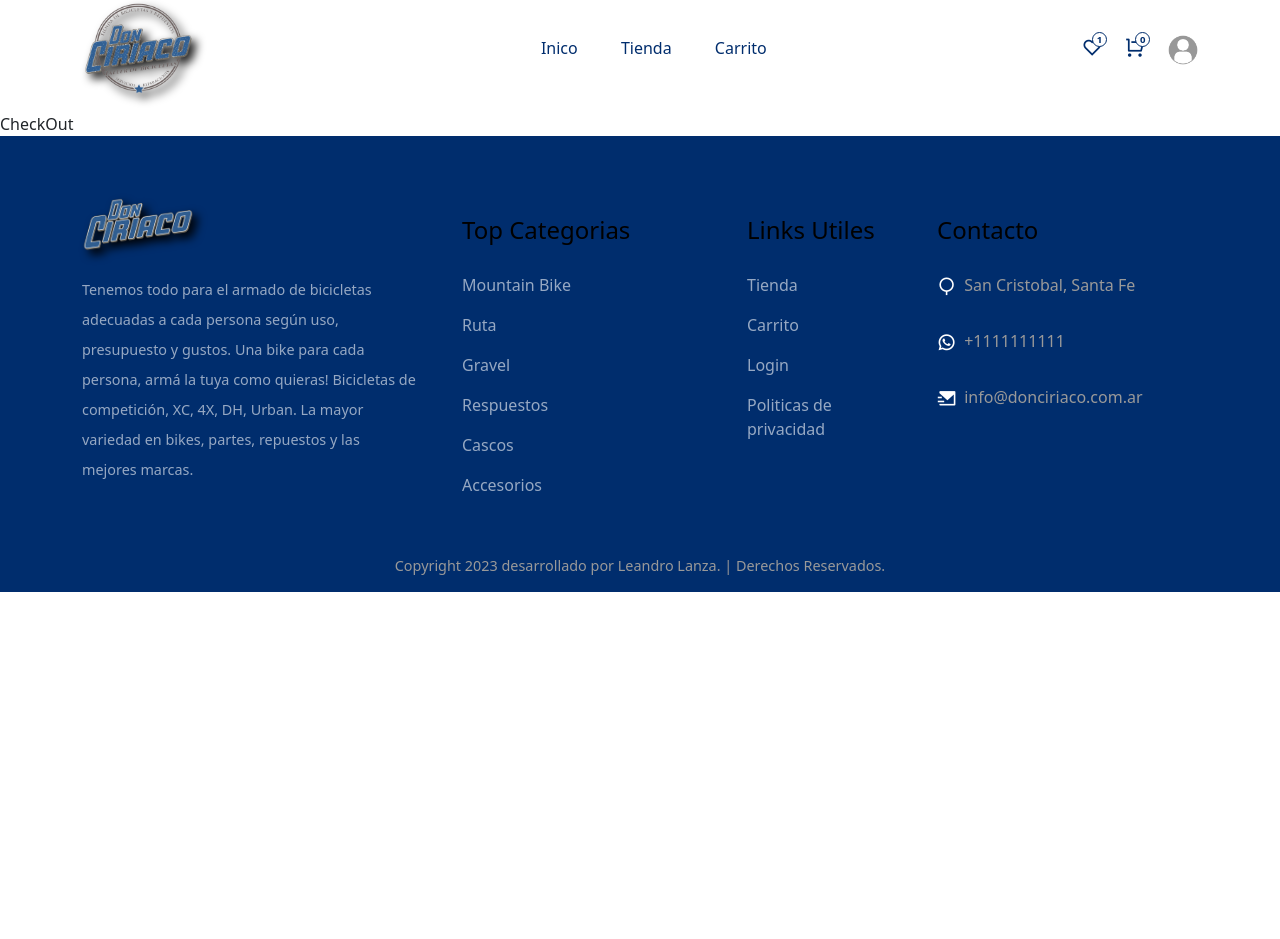
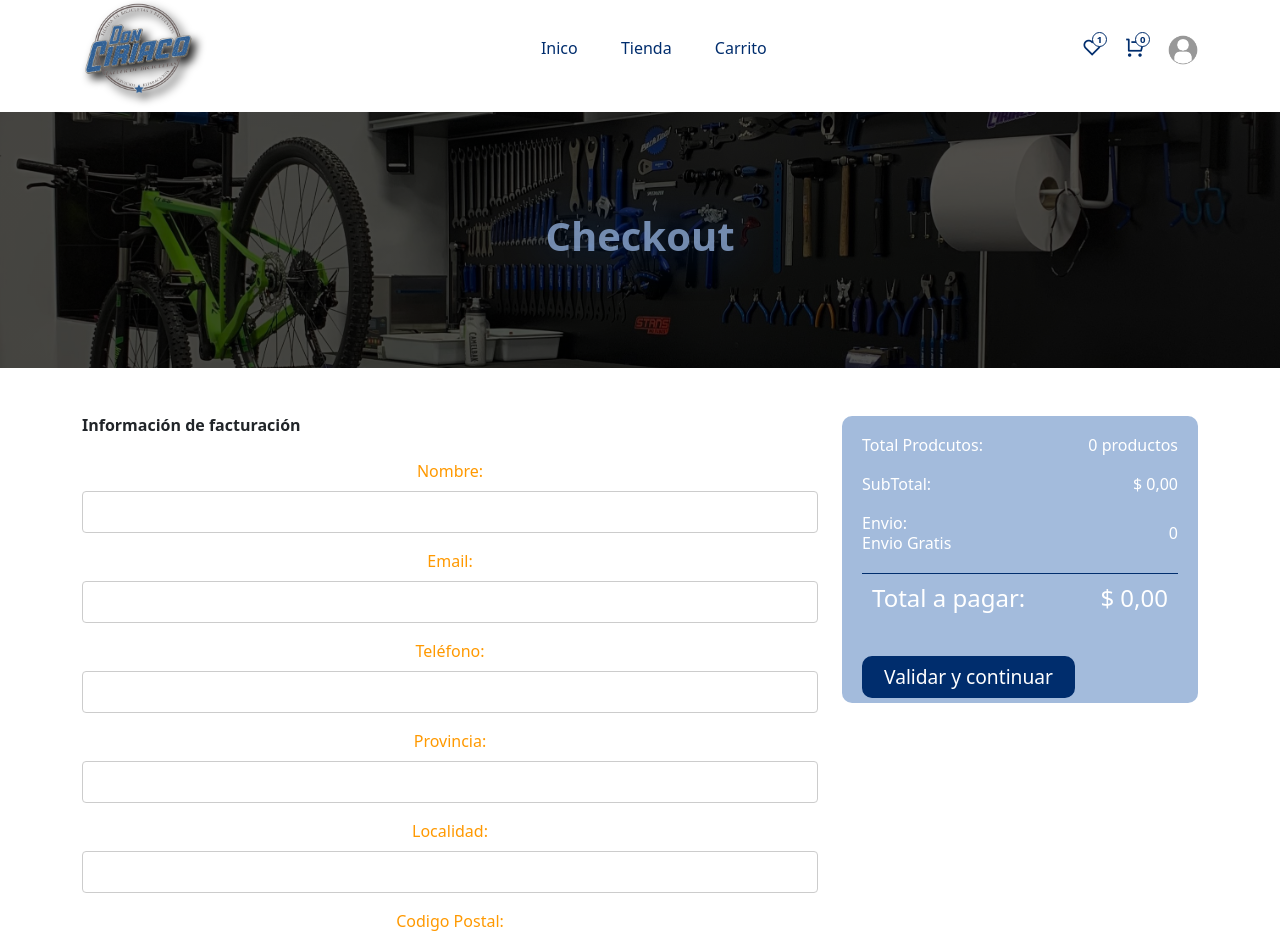
Before and after one commit to lealanza/donciriacoreact, a React (Create React App) app: page /checkOut in a window 1280 px wide. Shown: the top 939 px of the page. Before the commit the page ends 800 px from the top, so only its background shows below. Built offline with nearby package versions, Linux system fonts and the light colour scheme.

Commit message:
funciona a medias

```diff
--- a/src/components/Ui/ProdcutCard.jsx
+++ b/src/components/Ui/ProdcutCard.jsx
@@ -1,4 +1,4 @@
-import React, { useState } from 'react'
+import React, { useState} from 'react'
 import '../../styles/product-card.css'
 import { Col } from 'reactstrap'
 import { motion } from 'framer-motion'
@@ -10,26 +10,31 @@ import { toast } from 'react-toastify';
 
 const ProductCard = ({ item }) => {
     const dispatch = useDispatch()
-    const [stockProducts, setStockProducts] = useState(item.stock);
+    const [stockProducts, setStockProducts] = useState(item.stock)
 
     const addToCart = () => {
+        if (stockProducts === 0) {
+          toast.error('No hay más productos');
+          return;
+        }
+
         dispatch(
           cartActions.addItem({
             id: item.id,
             productName: item.productName,
             price: item.price,
             imgUrl: item.imgUrl,
-                stock: stockProducts
+            stock: item.stockProducts - 1,
           }),
-            toast.success('Producto agregado')
-        )
+        );
 
         setStockProducts(stockProducts - 1);
-        if (stockProducts === 0) {
-            toast.error('No hay stock')
-        }
-
-    }
+        toast.success('Producto agregado');
+      };
+      const formattedTotal = item.price.toLocaleString('es-AR', {
+        style: 'currency',
+        currency: 'ARS',
+      });
 
     return (
         <Col lg='3' md='4' className='mb-2'>
@@ -44,9 +49,9 @@ const ProductCard = ({ item }) => {
                 <div className="product__card-bottom d-flex align-item-center justify-content-between p-2">
                     <div className='price__details'>
 
-                        <span className='price'>
-                            Precio: ${item.price}
-                        </span>
+                        <p className='price'>
+                            Precio: <span>{formattedTotal}</span>
+                        </p>
 
                     </div>
                     {stockProducts > 0 && item.id ?
--- a/src/pages/Cart.jsx
+++ b/src/pages/Cart.jsx
@@ -13,6 +13,10 @@ const Cart = () => {
 
   const cartItems = useSelector((state) => state.cart.cartItems)
   const totalAmount = useSelector ((state)=> state.cart.totalAmount)
+  const formattedTotal = totalAmount.toLocaleString('es-AR', {
+    style: 'currency',
+    currency: 'ARS',
+  });
   return (
     <Helmet title={"Cart"}>
       <CommonSection title={'Carrito de compras!!'} />
@@ -22,7 +26,7 @@ const Cart = () => {
             <Col lg='9'>
               {
                 cartItems.length === 0 ? (
-                  <h2 className='fs4 text-center'>No agrego ningun producto la carrito</h2>
+                  <h2 className='fs-4 text-center'>No agrego ningun producto la carrito</h2>
                 ) : (
                   <table className="table borderred">
                     <thead>
@@ -32,6 +36,8 @@ const Cart = () => {
                         <th>Precio</th>
                         <th>Cantidad</th>
                         <th>Borrar</th>
+                        <th>Borrar Todos</th>
+
                       </tr>
                     </thead>
                     <tbody>
@@ -47,7 +53,7 @@ const Cart = () => {
             </Col>
             <Col lg='3'>
               <div>
-                <h6 className='d-flex align-items-center justify-content-between'>Subtotal: <span className='fs-4 fw-bold'>${totalAmount}</span></h6>
+                <h6 className='d-flex align-items-center justify-content-between'>Subtotal: <span className='fs-4 fw-bold'>{formattedTotal}</span></h6>
 
                 <p className='fs-6 mt-2'>costos de envios podras calcular ....</p>
                 <div>
@@ -69,6 +75,9 @@ const Tr = ({item}) =>{
   const deleteProduct = () =>{
     dispatch(cartActions.deleteItem(item.id))
   }
+  const deleteProductOne = ()=>{
+    dispatch(cartActions.deleteItemOne(item.id))
+  }
   return(
       <tr>
         <td>
@@ -77,7 +86,8 @@ const Tr = ({item}) =>{
         <td>{item.productName}</td>
         <td>${item.price}</td>
         <td>{item.quantity}</td>
-        <td><motion.i whileTap={{ scale: 1.2 }} class="ri-delete-bin-line" onClick={deleteProduct}></motion.i></td>
+        <td><motion.i onClick={deleteProductOne} className='ri-delete-bin-4-fill delete__btn'></motion.i></td>
+        <td><motion.i whileTap={{ scale: 1.2 }} class="ri-delete-bin-6-fill" onClick={deleteProduct}></motion.i></td>
       </tr>
     )
 
--- a/src/pages/CheckOut.jsx
+++ b/src/pages/CheckOut.jsx
@@ -1,8 +1,178 @@
-import React from 'react'
+import React from 'react';
+import { useSelector } from 'react-redux';
+import { Container, Row, Col } from 'reactstrap';
+import {  useFormik } from 'formik';
+import Helmet from '../components/Helmet/Helmet';
+import CommonSection from '../components/Ui/CommonSection';
+import '../styles/checkout.css';
 
 const CheckOut = () => {
+  const total = useSelector((state) => state.cart.totalQuantity);
+  const totalAmount = useSelector((state) => state.cart.totalAmount);
+  const formattedTotal = totalAmount.toLocaleString('es-AR', {
+    style: 'currency',
+    currency: 'ARS',
+  });
+  const formik = useFormik({
+    initialValues: {
+      nombre: '',
+      email: '',
+      telefono: '',
+      provincia: '',
+      localidad: '',
+      codigoPostal: '',
+      direccion: '',
+    },
+    onSubmit: (values) => {
+           window.location.href = '/login';
+    },
+    validate: (values) => {
+      const errors = {};
+
+      if (!values.nombre) {
+        errors.nombre = 'El nombre es requerido';
+      }
+      if (!values.email) {
+        errors.email = 'El email es requerido';
+      }
+      if (!values.telefono) {
+        errors.telefono = 'El telefono es requerido';
+      }
+      if (!values.provincia) {
+        errors.provincia = 'La provincia es requerida';
+      }
+      if (!values.localidad) {
+        errors.localidad = 'La localidad es requerida';
+      }
+      if (!values.codigoPostal) {
+        errors.codigoPostal = 'El codigo postal es requerido';
+      }
+      if (!values.direccion) {
+        errors.direccion = 'La direccion es requerida';
+      }
+
+
+      return errors;
+    },
+  });
+
   return (
-    <div>CheckOut</div>
+    <>
+      <Helmet title={'Checkout'}>
+        <CommonSection title={'Checkout'} />
+        <Container>
+          <Row>
+            <Col lg='8'>
+              <h6 className='mb-4 mt-5 fw-bold'>Información de facturación</h6>
+                <form onSubmit={formik.handleSubmit} className='form__group'>
+                  <label htmlFor="nombre">Nombre:</label>
+                  <input
+                    id="nombre"
+                    name="nombre"
+                    type="text"
+                    onChange={formik.handleChange}
+                    onBlur={formik.handleBlur}
+                    value={formik.values.nombre}
+                    className={formik.touched.nombre && formik.errors.nombre ? 'has-error' : ''}
+                  />
+                  {formik.touched.nombre && formik.errors.nombre ? (
+                    <div>{formik.errors.nombre}</div>
+                  ) : null}
+
+                  <label htmlFor="email">Email:</label>
+                  <input
+                    id="email"
+                    name="email"
+                    type="email"
+                    onChange={formik.handleChange}
+                    onBlur={formik.handleBlur}
+                    value={formik.values.email}
+                    className={formik.touched.email && formik.errors.email ? 'has-error' : ''}
+                  />
+                  {formik.touched.email && formik.errors.email ? (
+                    <div>{formik.errors.email}</div>
+                  ) : null}
+
+                  <label htmlFor="telefono">Teléfono:</label>
+                  <input
+                    id="telefono"
+                    name="telefono"
+                    type="number"
+                    onChange={formik.handleChange}
+                    onBlur={formik.handleBlur}
+                    value={formik.values.telefono}
+                    className={formik.touched.telefono && formik.errors.telefono ? 'has-error' : ''}
+                  />
+                   {formik.touched.telefono && formik.errors.telefono ? (
+                    <div>{formik.errors.telefono}</div>
+                  ) : null}
+                  <label htmlFor="provincia">Provincia:</label>
+                  <input
+                    id="provincia"
+                    name="provincia"
+                    type="text"
+                    onChange={formik.handleChange}
+                    onBlur={formik.handleBlur}
+                    value={formik.values.provincia}
+                    className={formik.touched.provincia && formik.errors.provincia ? 'has-error' : ''}
+                  />
+                   {formik.touched.provincia && formik.errors.provincia ? (
+                    <div>{formik.errors.provincia}</div>
+                  ) : null}
+                  <label htmlFor="localidad">Localidad:</label>
+                  <input
+                    id="localidad"
+                    name="localidad"
+                    type="text"
+                    onChange={formik.handleChange}
+                    onBlur={formik.handleBlur}
+                    value={formik.values.localidad}
+                    className={formik.touched.localidad && formik.errors.localidad ? 'has-error' : ''}
+                  />
+                   {formik.touched.localidad && formik.errors.localidad ? (
+                    <div>{formik.errors.localidad}</div>
+                  ) : null}
+                  <label htmlFor="codigoPostal">Codigo Postal:</label>
+                  <input
+                    id="codigoPostal"
+                    name="codigoPostal"
+                    type="number"
+                    onChange={formik.handleChange}
+                    onBlur={formik.handleBlur}
+                    value={formik.values.codigoPostal}
+                    className={formik.touched.codigoPostal && formik.errors.codigoPostal ? 'has-error' : ''}
+                  />
+                   {formik.touched.codigoPostal && formik.errors.codigoPostal ? (
+                    <div>{formik.errors.codigoPostal}</div>
+                  ) : null}
+                   <label htmlFor="direccion">Direccion:</label>
+                  <input
+                    id="direccion"
+                    name="direccion"
+                    type="text"
+                    onChange={formik.handleChange}
+                    onBlur={formik.handleBlur}
+                    value={formik.values.direccion}
+                    className={formik.touched.direccion && formik.errors.direccion ? 'has-error' : ''}
+                  />
+                   {formik.touched.direccion && formik.errors.direccion ? (
+                    <div>{formik.errors.direccion}</div>
+                  ) : null}
+                </form>
+            </Col>
+            <Col lg='4'>
+              <div className="checkout__cart mt-5">
+                <h6>Total Prodcutos: <span>{total} productos</span></h6>
+                <h6>SubTotal:<span>{formattedTotal}</span></h6>
+                <h6><span>Envio: <br />Envio Gratis</span><span>0</span></h6>
+                <h4>Total a pagar: <span>{formattedTotal}</span></h4>
+                <button onClick={formik.submitForm} className='buy__btn text-white'>Validar y continuar</button>
+              </div>
+            </Col>
+          </Row>
+        </Container>
+      </Helmet>
+    </>
   )
 }
 
--- /dev/null
+++ b/src/styles/checkout.css
@@ -0,0 +1,60 @@
+.form__group{
+    display: flex;
+    flex-direction: column;
+}
+
+
+.form__group label{
+    text-align: left;
+    display: block;
+    margin-bottom: 8px;
+}
+.form__group input[type='text'],
+.form__group input[type='email'],
+.form__group input[type='number'],
+.form__group input[type='tel'] {
+    display: flex;
+    flex-direction: column;
+  width: 100%;
+  padding: 8px;
+  border: 1px solid #ccc;
+border-radius: 4px;
+box-sizing: border-box;
+margin-bottom: 16px;
+}
+
+.form__group input.has-error {
+    border-color: red;
+}
+
+.form__group .error-message {
+color: red;
+font-size: 12px;
+margin-bottom: 8px;
+}
+
+
+
+.checkout__cart{
+    padding: 20px;
+    background: var(--color-second);
+    color: white;
+    border-radius: 10px;
+    margin-top: 20px;
+}
+
+.checkout__cart h6, h4{
+    display: flex;
+    align-items: center;
+    justify-content: space-between;
+}
+
+.checkout__cart h6{
+    margin-bottom: 20px;
+}
+
+.checkout__cart h4{
+   border-top: 1px solid var(--color-primary);
+   padding: 10px;
+
+}
```
Also changed, not shown: src/components/Ui/ProductsList.jsx (+16 -14 lines), src/redux/slices/cartSlice.js (+53 -24 lines). Lines whose indentation alone changed are shown as unchanged.
